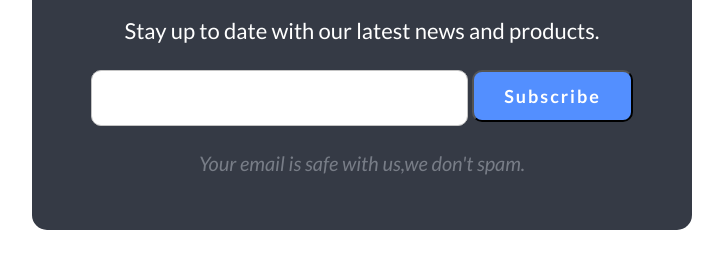
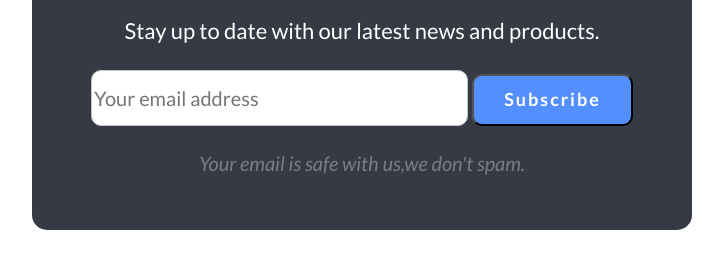
Before and after one commit to AltairAtL/Practice, a plain HTML site: page index.html in a window 1280 px wide. Shown: the part 195-464 px from the top of the page, without its empty margins (278-1001 px from the left). Drawn offline with Linux system fonts and the light colour scheme.

Commit message:
placeholder

```diff
--- a/index.html
+++ b/index.html
@@ -19,7 +19,12 @@
       <p class="stay">Stay up to date with our latest news and products.</p>
 
       <p>
-        <input class="email" type="email" name="login" />
+        <input
+          placeholder="Your email address"
+          class="email"
+          type="email"
+          name="login"
+        />
         <input class="subscribe" type="submit" value="Subscribe" />
       </p>
       <p class="your">Your email is safe with us,we don't spam.</p>
--- a/main.css
+++ b/main.css
@@ -41,6 +41,11 @@ h1 {
   border-radius: 10px;
   background-color: #ffffff;
   border: 1px solid #c4c4c4;
+  font-size: 20px;
+  line-height: 29px;
+  color: #a9a9a9;
+  font-weight: 400;
+  font-family: "Lato";
 }
 .subscribe {
   width: 161px;
```
